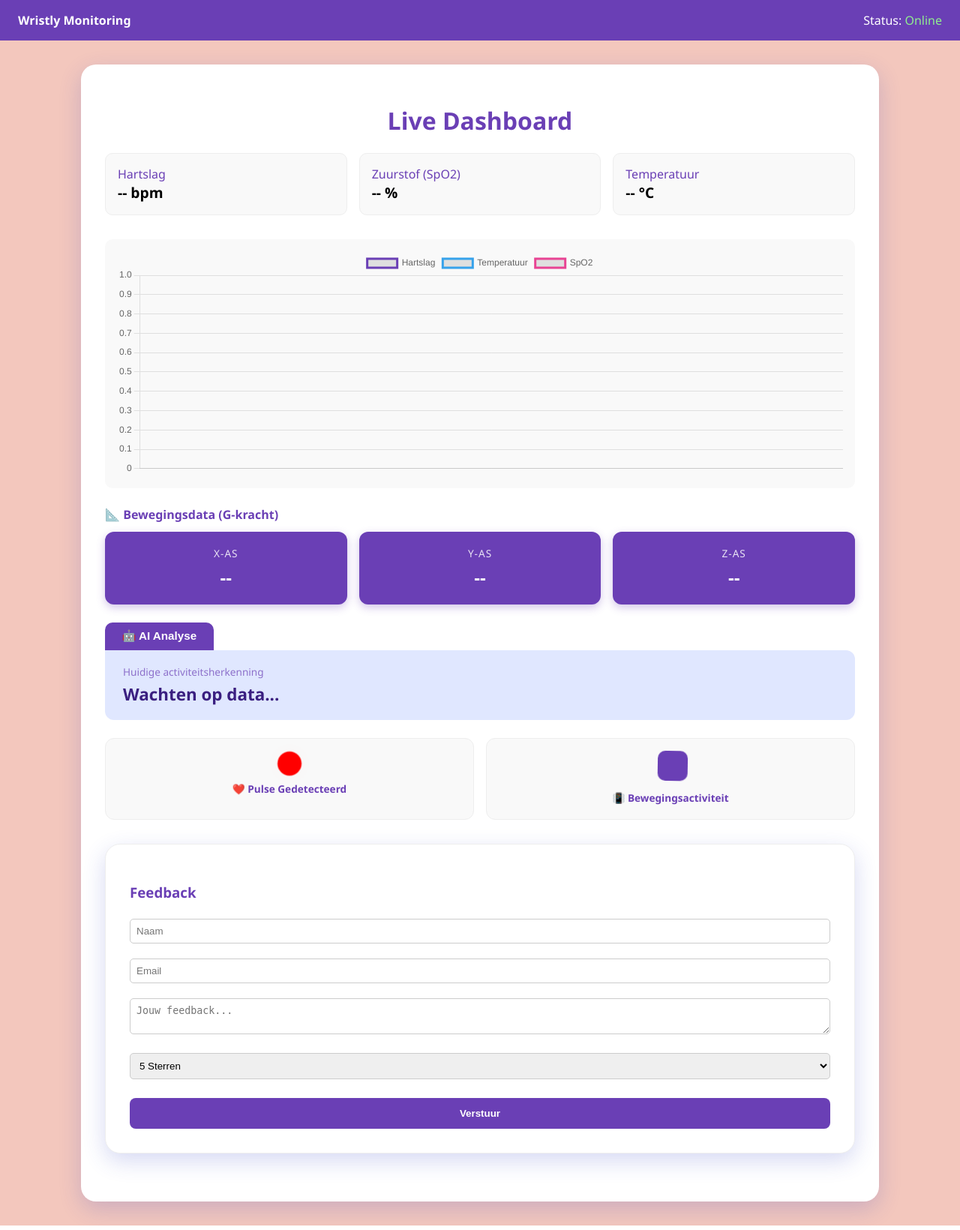
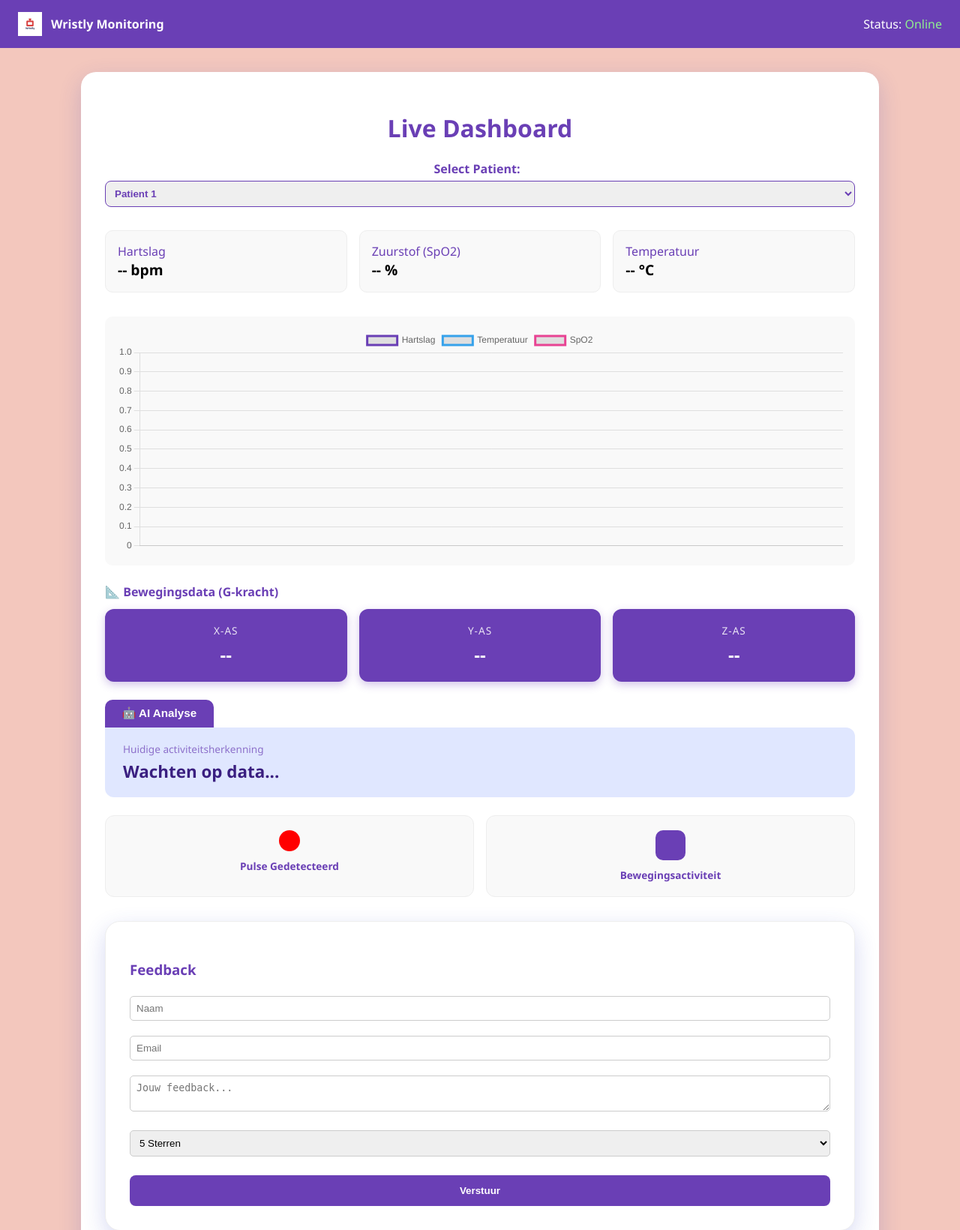
Before and after one commit to AshhCh/Po2C-Wristly-project, a Flask app: page / in a window 1280 px wide. Shown: the top 1640 px of the page at 75% size. Run offline with Flask 3, Linux system fonts and the light colour scheme; some libraries are stand-ins or nearby versions.

Commit message:
Combined patients with alert and logging

```diff
--- a/server.py
+++ b/server.py
@@ -24,6 +24,11 @@ MQTT_ALERT_TOPIC = 'zsa/sensor/alerts'
 MQTT_BROKER = 'broker.hivemq.com'
 MQTT_PORT = 1883
 MQTT_TOPIC = 'zsa/sensor/data'
+PATIENTS = ['patient1', 'patient2', 'patient3']
+MQTT_TOPIC_BASE = 'zsa/sensor'
+
+patient_data = {p: None for p in PATIENTS}
+patient_buffers = {p: deque(maxlen=5) for p in PATIENTS}
 
 app = Flask(__name__)
 app.config['SECRET_KEY'] = 'wristly-secret'          # FIXED: SocketIO requires a secret key
@@ -74,8 +79,10 @@ def send_email(subject, recipient, body):
 def on_connect(client, userdata, flags, rc):
     if rc == 0:
         print("✅ MQTT verbonden")
-        client.subscribe(MQTT_TOPIC)
         client.subscribe(MQTT_ALERT_TOPIC)
+        for patient in PATIENTS:
+            client.subscribe(f"{MQTT_TOPIC_BASE}/{patient}")
+            print(f"📡 Subscribed to {MQTT_TOPIC_BASE}/{patient}")
     else:
         print(f"❌ MQTT verbinding mislukt, code: {rc}")
 
@@ -85,6 +92,8 @@ def on_message(client, userdata, msg):
     try:
         topic = msg.topic
         data = json.loads(msg.payload.decode('utf-8'))
+        patient_id = topic.split('/')[-1]
+        data['patient_id'] = patient_id
 
         # --- ALERT topic ---
         if topic == MQTT_ALERT_TOPIC:
--- a/templates/index.html
+++ b/templates/index.html
@@ -97,6 +97,7 @@
             border-radius: 50%;
             margin: 0 auto;
             animation: pulse 1s infinite;
+            animation-play-state: paused;
             box-shadow: 0 0 0 0 rgba(255, 0, 0, 0.4);
         }
         @keyframes pulse {
@@ -112,6 +113,7 @@
             border-radius: 10px;
             margin: 0 auto;
             animation: shake 0.5s infinite;
+            animation-play-state: paused;
         }
         @keyframes shake {
             0%   { transform: translate(0px, 0px) rotate(0deg); }
@@ -127,12 +129,24 @@
     <div id="alert-bar">🚨 KRITIEKE VAL GEDETECTEERD! 🚨</div>
 
     <div class="topbar">
-        <div><strong>Wristly Monitoring</strong></div>
+        <div style="display: flex; align-items: center; gap: 0.75rem;">
+            <img src="{{ url_for('static', filename='logo.png') }}" alt="Wristly Logo" style="height: 32px; width: 32px; object-fit: contain;" />
+            <strong>Wristly Monitoring</strong>
+        </div>
         <div id="status">Status: <span style="color:lightgreen">Online</span></div>
     </div>
 
     <div class="container">
         <h1 style="text-align:center">Live Dashboard</h1>
+
+        <div style="text-align: center; margin-bottom: 1rem;">
+    <label style="font-weight: bold; margin-right: 0.5rem;">Select Patient:</label>
+    <select id="patientSelector" onchange="switchPatient()" style="padding: 0.5rem; border-radius: 8px; border: 1px solid #6a3fb5; color: #6a3fb5; font-weight: bold;">
+        <option value="patient1">Patient 1</option>
+        <option value="patient2">Patient 2</option>
+        <option value="patient3">Patient 3</option>
+    </select>
+</div>
 
         <!-- Vitals cards -->
         <div class="flex-row">
@@ -178,11 +192,11 @@
         <div class="anim-row">
             <div class="anim-card">
                 <div class="pulse-ring"></div>
-                <small>❤️ Pulse Gedetecteerd</small>
+                <small>Pulse Gedetecteerd</small>
             </div>
             <div class="anim-card">
                 <div class="motion-box"></div>
-                <small>📳 Bewegingsactiviteit</small>
+                <small>Bewegingsactiviteit</small>
             </div>
         </div>
 
@@ -207,6 +221,7 @@
     <script src="https://cdn.jsdelivr.net/npm/chart.js"></script>
     <script src="https://cdn.socket.io/4.0.0/socket.io.min.js"></script>
     <script>
+        let currentPatient = 'patient1';
         const socket = io();
 
         const ctx = document.getElementById('healthChart').getContext('2d');
@@ -224,6 +239,7 @@
         });
 
         socket.on('mqtt_data', (data) => {
+            if (data.patient_id !== currentPatient) return;
             const time = new Date().toLocaleTimeString();
             if (healthChart.data.labels.length > 15) {
                 healthChart.data.labels.shift();
@@ -249,6 +265,38 @@
                 data.accelZ != null ? data.accelZ.toFixed(2) : '--';
             document.getElementById('prediction-value').textContent =
                 data.prediction || 'Wachten op data...';
+            // Pulse animation
+    const heartRate = data.heartRate || 70;
+    const pulseDuration = Math.max(0.3, 60 / heartRate);
+    document.querySelector('.pulse-ring').style.animationDuration = pulseDuration + 's';
+    if (data.heartRate > 0) {
+    document.querySelector('.pulse-ring').style.animationPlayState = "running";
+    } else {
+    document.querySelector('.pulse-ring').style.animationPlayState = "paused";
+    }
+
+    // Motion box animation
+    const accelX = Math.abs(data.accelX || 0);
+    const accelY = Math.abs(data.accelY || 0);
+    const accelZ = Math.abs(data.accelZ || 0);
+    const totalMotion = accelX + accelY + accelZ;
+
+    const motionBox = document.querySelector('.motion-box');
+          if (totalMotion > 10.5) {
+              motionBox.style.animationDuration = '0.2s';
+              motionBox.style.backgroundColor = '#e74c3c';
+        } else if (totalMotion > 9.5) {
+              motionBox.style.animationDuration = '0.4s';
+              motionBox.style.backgroundColor = '#f39c12';
+        } else {
+             motionBox.style.animationDuration = '2s';
+             motionBox.style.backgroundColor = '#28a745';
+        }
+        if (totalMotion > 0) {
+            motionBox.style.animationPlayState = "running";
+        } else {
+        motionBox.style.animationPlayState = "paused";
+     }
         });
 
         socket.on('alert', () => {
@@ -265,7 +313,7 @@
             document.getElementById('tab-' + name).classList.add('active');
         }
 
-        function submitFeedback() {
+         function submitFeedback() {
             const data = {
                 name: document.getElementById('userName').value,
                 email: document.getElementById('userEmail').value,
@@ -289,6 +337,14 @@
                 document.getElementById('feedbackMessage').textContent = "❌ Iets ging mis.";
             });
         }
+
+        function switchPatient() {
+        currentPatient = document.getElementById('patientSelector').value;
+        healthChart.data.labels = [];
+        healthChart.data.datasets.forEach(d => d.data = []);
+        healthChart.update();
+        }
+
     </script>
 </body>
 </html>
```
